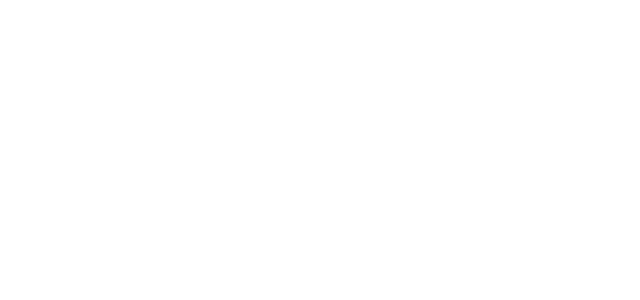
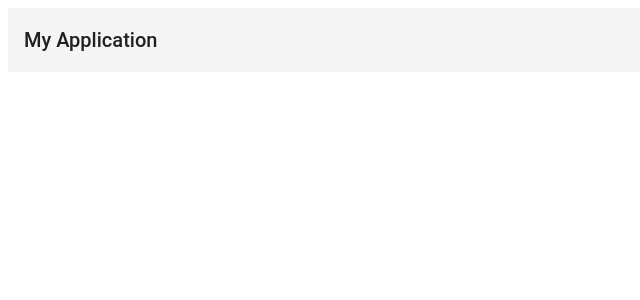
Before and after one commit to gerardo-alderete-desarrollos/angular, an Angular app in the folder edteam-angular/: page / in a window 1280 px wide. Shown: the top 300 px of the page, without its empty margins (0-640 px from the left). Built offline with nearby package versions, Linux system fonts and the light colour scheme.

Commit message:
PRIMER COMPONENTE TOOLBAR

```diff
--- a/edteam-angular/package.json
+++ b/edteam-angular/package.json
@@ -13,13 +13,13 @@
   "private": true,
   "dependencies": {
     "@angular/animations": "^4.4.7",
-    "@angular/cdk": "^7.1.1",
+    "@angular/cdk": "^2.0.0-beta.12",
     "@angular/common": "^4.2.4",
     "@angular/compiler": "^4.2.4",
     "@angular/core": "^4.2.4",
     "@angular/forms": "^4.2.4",
     "@angular/http": "^4.2.4",
-    "@angular/material": "^7.1.1",
+    "@angular/material": "^2.0.0-beta.12",
     "@angular/platform-browser": "^4.2.4",
     "@angular/platform-browser-dynamic": "^4.2.4",
     "@angular/router": "^4.2.4",
--- a/edteam-angular/src/app/app.component.html
+++ b/edteam-angular/src/app/app.component.html
@@ -1,4 +1,7 @@
 <!-- <ed-material-demo></ed-material-demo> -->
 
+<mat-toolbar>
+  <span>My Application</span>
+</mat-toolbar>
 
 <router-outlet></router-outlet>
```
Also changed, not shown: edteam-angular/src/app/material/material.module.ts (+7 -1 lines), 1 other file (tests, documents, lock files or other folders).
